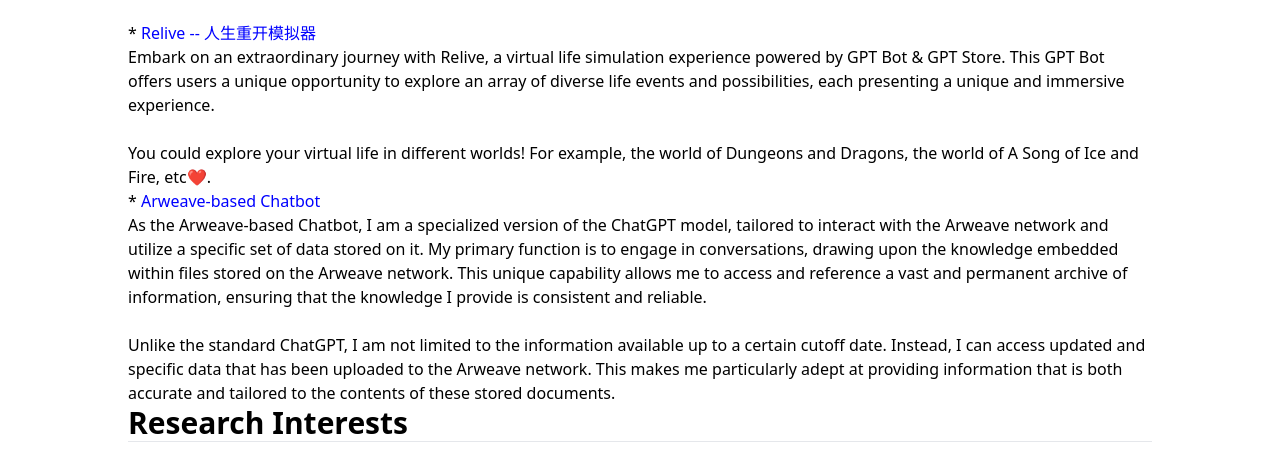
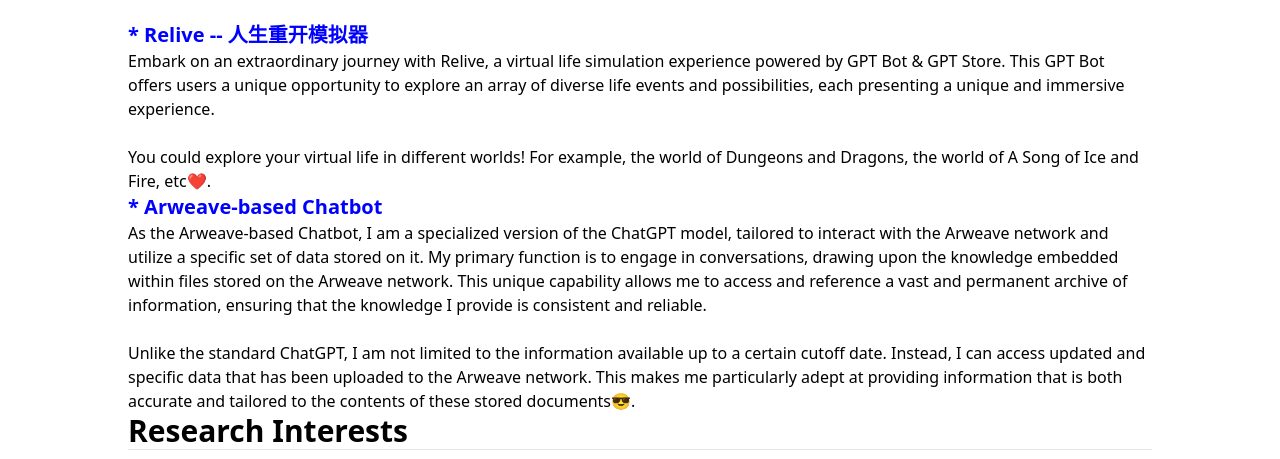
Before and after one commit to leeduckgo/academic-homepage, a plain HTML site: page index.html in a window 1280 px wide. Shown: the part 341-800 px from the top of the page. Drawn offline with nearby package versions, Linux system fonts and the light colour scheme; a script that the page names is missing.

Commit message:
update with seo optimization

```diff
--- a/index.html
+++ b/index.html
@@ -100,24 +100,19 @@
             GPTs
         </h2>
         <hr><br>
-        <p>*
-            <a href="https://relive.noncegeek.com" class="hover:underline" target="_blank" style="color:blue">Relive -- 人生重开模拟器</a>
-        </p>
+        <a href="https://relive.noncegeek.com" class="hover:underline text-xl font-bold" target="_blank" style="color:blue"><h3>* Relive -- 人生重开模拟器</h3></a>
         <p>
             Embark on an extraordinary journey with Relive, a virtual life simulation experience powered by GPT Bot & GPT Store. This GPT Bot offers users a unique opportunity to explore an array of diverse life events and possibilities, each presenting a unique and immersive experience.
         </p><br>
         <p>
             You could explore your virtual life in different worlds! For example, the world of Dungeons and Dragons, the world of A Song of Ice and Fire, etc❤️.
         </p>
-
-        <p>*
-            <a href="https://arweave.noncegeek.com" class="hover:underline" target="_blank" style="color:blue">Arweave-based Chatbot</a>
-        </p>
+        <a href="https://arweave.noncegeek.com" class="hover:underline text-xl font-bold" target="_blank" style="color:blue"><h3>* Arweave-based Chatbot</h3></a>
         <p>
             As the Arweave-based Chatbot, I am a specialized version of the ChatGPT model, tailored to interact with the Arweave network and utilize a specific set of data stored on it. My primary function is to engage in conversations, drawing upon the knowledge embedded within files stored on the Arweave network. This unique capability allows me to access and reference a vast and permanent archive of information, ensuring that the knowledge I provide is consistent and reliable.
         </p><br>
         <p>
-            Unlike the standard ChatGPT, I am not limited to the information available up to a certain cutoff date. Instead, I can access updated and specific data that has been uploaded to the Arweave network. This makes me particularly adept at providing information that is both accurate and tailored to the contents of these stored documents.
+            Unlike the standard ChatGPT, I am not limited to the information available up to a certain cutoff date. Instead, I can access updated and specific data that has been uploaded to the Arweave network. This makes me particularly adept at providing information that is both accurate and tailored to the contents of these stored documents😎.
         </p>
 
 
```
